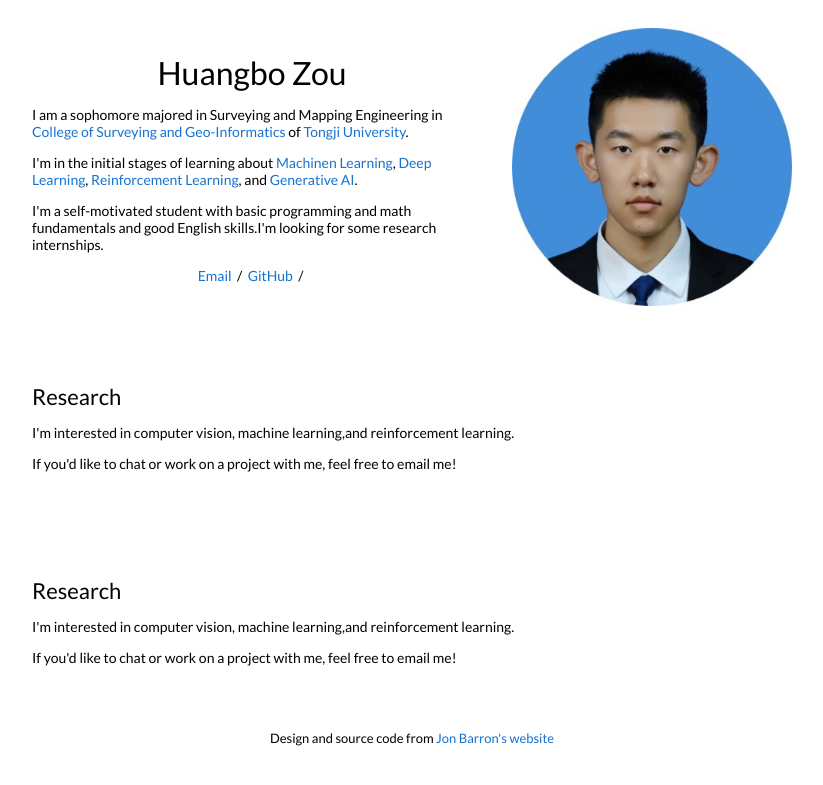
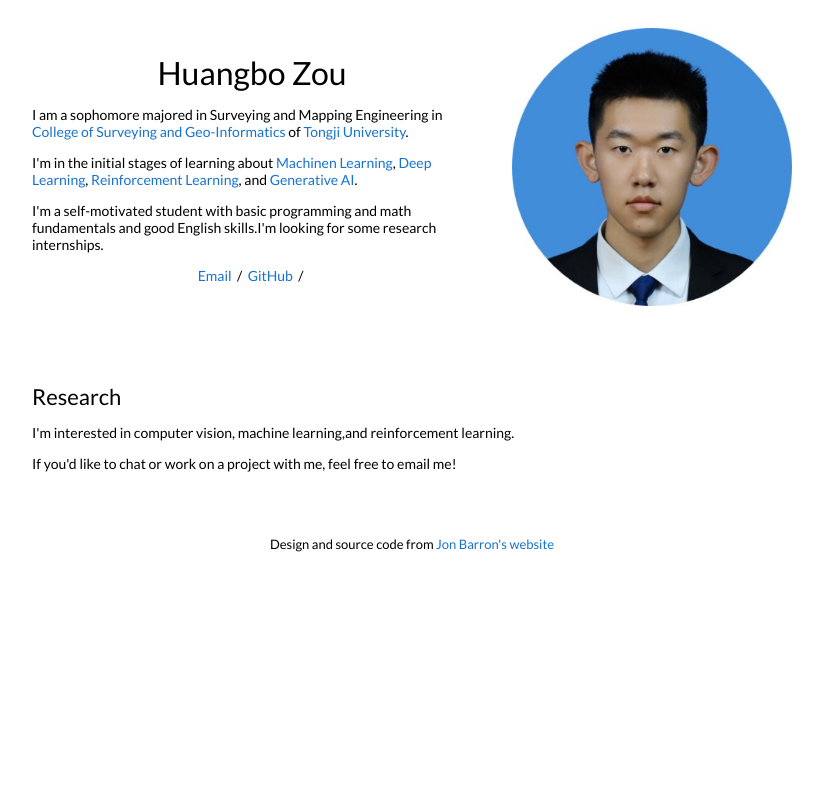
Before and after one commit to JackBo04/JackBo04.github.io, a Jekyll site: the page built from _posts/2023-08-28-3dgaussians.markdown, in a window 1280 px wide. Shown: the top 785 px of the page, without its empty margins (228-1051 px from the left). Built offline with Jekyll 4.4.1, drawn with Linux system fonts in a browser that asks for light colours.

Commit message:
Delete overlap

```diff
--- a/_layouts/default.html
+++ b/_layouts/default.html
@@ -209,34 +209,6 @@
           </table>
 -->
 
-          <br />
-          <br />
-          <br />
-
-          <table
-            style="
-              width: 100%;
-              border: 0px;
-              border-spacing: 0px;
-              border-collapse: separate;
-              margin-right: auto;
-              margin-left: auto;
-            "
-          >
-            <tr>
-              <td style="padding: 2.5%; width: 100%; vertical-align: middle">
-                <h2>Research</h2>
-                <p>
-                  I'm interested in computer vision, machine learning,and
-                  reinforcement learning.
-                </p>
-                <p>
-                  If you'd like to chat or work on a project with me, feel free
-                  to email me!
-                </p>
-              </td>
-            </tr>
-          </table>
           <!--
           <table
             style="
```
Also changed, not shown: favicon.ico.
